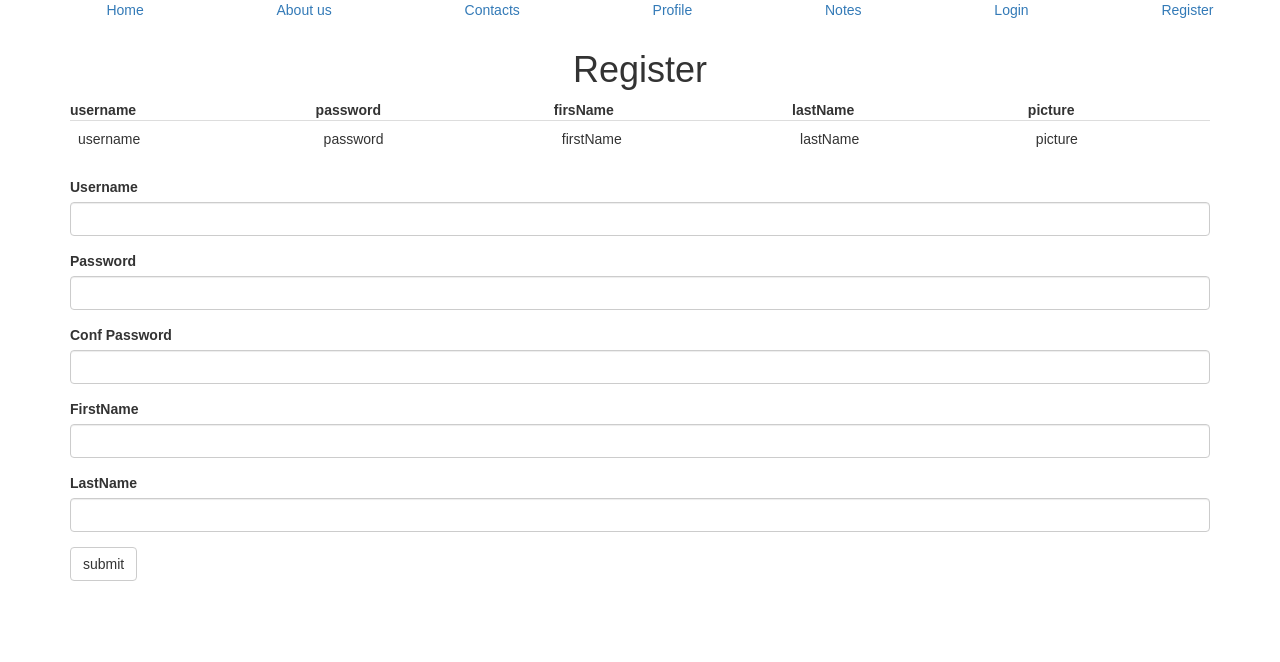
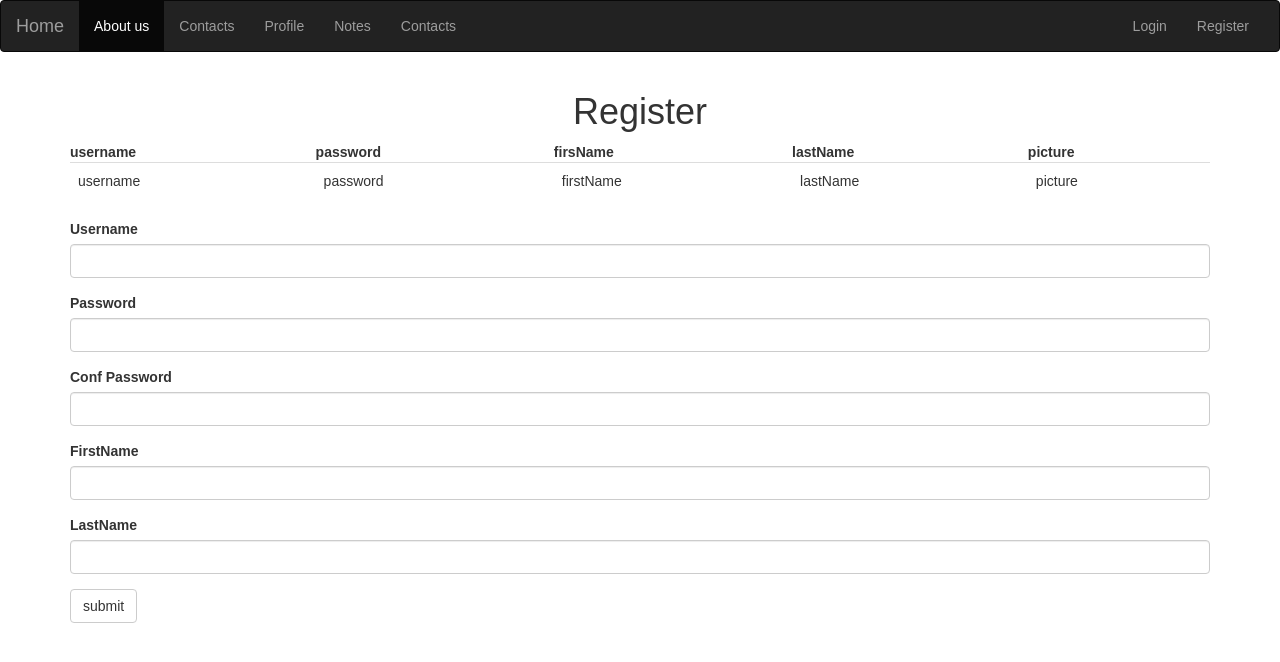
Before and after one commit to rosiiinka/MyFit, a React (Create React App) app in the folder MyFit/: page /user/register in a window 1280 px wide. Shown: the top 662 px of the page. Built offline with nearby package versions, Linux system fonts and the light colour scheme; what flux would draw is missing.

Commit message:
please view the register page

```diff
--- a/MyFit/src/components/navigation/Navbar.js
+++ b/MyFit/src/components/navigation/Navbar.js
@@ -4,32 +4,33 @@ import { Link } from 'react-router-dom'
 class Navbar extends Component {
     render () {
         return (
-            <nav>
-                <ul>
-                    <li>
-                        <Link to='/'>Home</Link>
-                    </li>
-                    <li>
-                        <Link to='/about'>About us</Link>
-                    </li>
-                    <li>
-                        <Link to='/contacts'>Contacts</Link>
-                    </li>
-                    <li>
-                        <Link to='/user/profile'>Profile</Link>
-                    </li>
-                    <li>
-                        <Link to='/user/notes'>Notes</Link>
-                    </li>
-                    <li>
-                        <Link to='/user/login'>Login</Link>
-                    </li>
-                    <li>
-                        <Link to='/user/register'>Register</Link>
-                    </li>
+            <nav className="navbar navbar-inverse">
+                <div className="container-fluid">
+                    <div className="navbar-header">
+                        <button type="button" className="navbar-toggle collapsed" data-toggle="collapse" data-target="#bs-example-navbar-collapse-2">
+                            <span className="sr-only">Toggle navigation</span>
+                            <span className="icon-bar"></span>
+                            <span className="icon-bar"></span>
+                            <span className="icon-bar"></span>
+                        </button>
+                       <Link className="navbar-brand" to='/'>Home</Link>
+                    </div>
 
+                    <div className="collapse navbar-collapse" id="bs-example-navbar-collapse-2">
+                        <ul className="nav navbar-nav">
+                            <li className="active"><Link to='/about'>About us</Link></li>
+                            <li><Link to='/contacts'>Contacts</Link></li>
+                            <li><Link to='/user/profile'>Profile</Link></li>
+                            <li><Link to='/user/notes'>Notes</Link></li>
+                            <li><Link to='/profile'>Contacts</Link></li>
 
-                </ul>
+                        </ul>
+                        <ul className="nav navbar-nav navbar-right">
+                            <li><Link to='/user/login'>Login</Link></li>
+                            <li><Link to='/user/register'>Register</Link></li>
+                        </ul>
+                    </div>
+                </div>
             </nav>
         )
     }
--- a/MyFit/src/components/user/RegisterForm.js
+++ b/MyFit/src/components/user/RegisterForm.js
@@ -1,6 +1,4 @@
 import React, { Component } from 'react'
-import InputText from '../common/InputText'
-import InputPassword from '../common/InputPassword'
 import UserStore from '../../stores/UserStore'
 import UserAction from '../../actions/UserActions'
 
@@ -9,13 +7,10 @@ class RegisterForm extends Component {
         super(props)
         this.state = {
             users: [],
-            user: {
-                id: 1,
-                username: 'dasda',
-                password: 'dasd',
-                firsName: 'dasdas',
-                lastName: 'dasda'
-            }
+            username: '',
+            password: '',
+            firsName: '',
+            lastName: ''
         }
         UserStore.on('change', () => {
             this.getAll()
@@ -34,10 +29,15 @@ class RegisterForm extends Component {
 
     register (event) {
         event.preventDefault()
-        UserAction.register(this.state.user)
-        this.setState({
-            users: []
-        })
+        let user = {
+            username: this.state.username,
+            password: this.state.password,
+            firsName: this.state.firsName,
+            lastName: this.state.lastName
+        }
+
+        UserAction.register(user)
+
     }
 
     handleChange(event) {
@@ -47,10 +47,10 @@ class RegisterForm extends Component {
         let value = target.value
 
         this.setState({
-            field: value
+            username: value
         })
 
-        console.log(value)
+        console.log(this.state.username)
     }
 
     render () {
@@ -87,22 +87,22 @@ class RegisterForm extends Component {
 
                     <fieldset className="form-group">
                         <label className="control-label" htmlFor="disabledInput">Password</label>
-                        <input className="form-control" type="password" value={ this.state.password } onChange={ this.handleChange.bind(this) }/>
+                        <input className="form-control" type="password" name="password" value={ this.state.password } onChange={ this.handleChange.bind(this) }/>
                     </fieldset>
 
                     <fieldset className="form-group">
                         <label className="control-label" htmlFor="disabledInput">Conf Password</label>
-                        <input className="form-control" type="password" value={ this.state.password } />
+                        <input className="form-control" type="password" name="password" value={ this.state.password } onChange={ this.handleChange.bind(this) }/>
                     </fieldset>
 
                     <fieldset className="form-group">
                         <label className="control-label" htmlFor="disabledInput">FirstName</label>
-                        <input className="form-control" value={ this.state.firsName } />
+                        <input className="form-control" type="text" name="firstName" value={ this.state.firstName } onChange={ this.handleChange.bind(this) }/>
                     </fieldset>
 
                     <fieldset className="form-group">
                         <label className="control-label" htmlFor="disabledInput">LastName</label>
-                        <input className="form-control" value={ this.state.lastName } />
+                        <input className="form-control" type="text" name="lastName" value={ this.state.lastName } onChange={ this.handleChange.bind(this) }/>
                     </fieldset>
 
                     <fieldset className="form-group">
```
Also changed, not shown: MyFit/src/actions/UserActions.js (line endings or trailing spaces), MyFit/src/stores/UserStore.js (line endings or trailing spaces).
